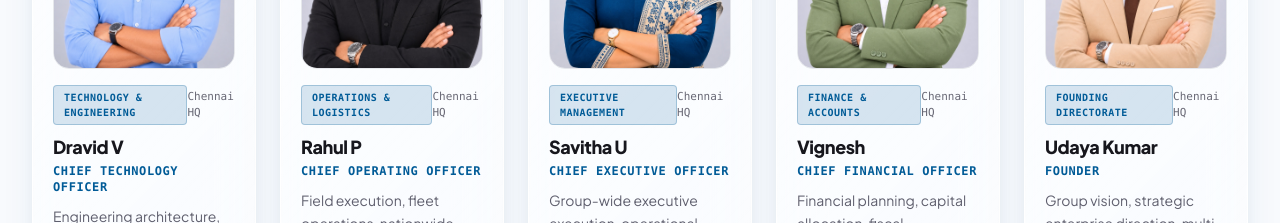
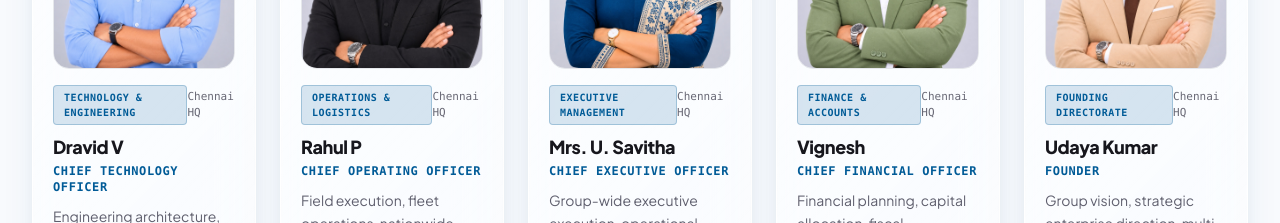
Before and after one commit to zuvocabs/zuvo-portfolio-, a React (Vite) app: page /people in a window 1280 px wide. Shown: the part 1060-1283 px from the top of the page. Built offline with nearby package versions, Linux system fonts and the light colour scheme.

Commit message:
fix: correct director name to Udaya Kumar and standardize CEO name to Mrs. U. Savitha across site

```diff
--- a/src/Components/Navbar.jsx
+++ b/src/Components/Navbar.jsx
@@ -175,7 +175,7 @@ export default function Navbar() {
                     <Award size={16} className="text-[#015B97] shrink-0" />
                     <div>
                       <div className="font-bold text-[#17171D]">Leadership</div>
-                      <div className="text-[10px] text-[#686875]">Founder Mr. Udaya Kumar & CEO Ms. Savitha U</div>
+                      <div className="text-[10px] text-[#686875]">Founder Mr. Udaya Kumar & CEO Mrs. U. Savitha</div>
                     </div>
                   </Link>
 
--- a/src/Components/RouteSEO.jsx
+++ b/src/Components/RouteSEO.jsx
@@ -34,8 +34,8 @@ const routeSEO = {
   },
   '/leadership': {
     title: 'Executive Leadership & Board of Directors | ZUVO India Pvt. Ltd.',
-    description: 'Meet the executive leadership and governing board driving ZUVO India forward: Founder Mr. Udaya Kumar and CEO Ms. Savitha U.',
-    keywords: 'zuvo leadership, Udaya Kumar founder, Savitha U CEO, board of directors zuvo, executive team chennai, corporate governance zuvo india'
+    description: 'Meet the executive leadership and governing board driving ZUVO India forward: Founder Mr. Udaya Kumar and CEO Mrs. U. Savitha.',
+    keywords: 'zuvo leadership, Udaya Kumar founder, U. Savitha CEO, board of directors zuvo, executive team chennai, corporate governance zuvo india'
   },
   '/people': {
     title: 'Our People & Culture | Empowering Talent at ZUVO India',
--- a/src/data/zuvoData.js
+++ b/src/data/zuvoData.js
@@ -14,12 +14,12 @@ export const companyInfo = {
     visionPhilosophy: "Leadership at ZUVO is defined by disciplined execution, ground-level partner empathy, and relentless long-term value creation. By fostering synergy across mobility, commerce, and consumer hardware, we architect ecosystems where technology serves people with integrity and reliability."
   },
   ceo: {
-    name: "Ms. Savitha U",
+    name: "Mrs. U. Savitha",
     title: "Chief Executive Officer (CEO)",
     role: "CEO",
     company: "ZUVO India Pvt. Ltd.",
     image: "/team-ceo-savitha-u.jpg",
-    bio: "Ms. Savitha U serves as the Chief Executive Officer of ZUVO India Pvt. Ltd., steering the executive operations, business strategy, cross-vertical integration, and institutional expansion across all operating companies. Her leadership ensures operational excellence, robust corporate governance, and sustainable value delivery.",
+    bio: "Mrs. U. Savitha serves as the Chief Executive Officer of ZUVO India Pvt. Ltd., steering the executive operations, business strategy, cross-vertical integration, and institutional expansion across all operating companies. Her leadership ensures operational excellence, robust corporate governance, and sustainable value delivery.",
     quote: "We lead with clarity of mission, operational rigor, and deep respect for every customer, merchant, and partner across the ZUVO ecosystem.",
     visionPhilosophy: "Driving sustainable corporate growth demands seamless alignment between innovative technology and real-world execution. At ZUVO, we champion accountability, agility, and a culture of performance."
   },
@@ -32,14 +32,14 @@ export const companyInfo = {
       focus: "Corporate Governance, Strategic Advisory & Compliance"
     },
     {
-      name: "Udhaya",
+      name: "Udaya Kumar",
       title: "Director",
       role: "Board of Directors",
       company: "ZUVO India Pvt. Ltd.",
       focus: "Executive Oversight, Long-Term Strategy & Growth"
     }
   ],
-  parentDescription: "ZUVO India Pvt. Ltd. is a diversified technology and business conglomerate founded in 2025 and headquartered at TIDEL Park, Chennai. Founded by Mr. Udaya Kumar and led by CEO Ms. Savitha U, ZUVO incubates, scales, and connects high-impact ventures across four strategic verticals: Mobility & Transportation, Consumer Commerce, Wholesale & B2B Commerce, and Consumer Electronics & Digital Innovation.",
+  parentDescription: "ZUVO India Pvt. Ltd. is a diversified technology and business conglomerate founded in 2025 and headquartered at TIDEL Park, Chennai. Founded by Mr. Udaya Kumar and led by CEO Mrs. U. Savitha, ZUVO incubates, scales, and connects high-impact ventures across four strategic verticals: Mobility & Transportation, Consumer Commerce, Wholesale & B2B Commerce, and Consumer Electronics & Digital Innovation.",
   email: "support@zuvocabs.com",
   phone: "+91 90032 41214",
   address: "1st Floor, D Block (Module 115), TIDEL Park, 4, SH 49A, Tharamani, Chennai, Tamil Nadu 600113.",
@@ -78,7 +78,7 @@ export const executiveLeadership = [
     id: "ceo",
     role: "CEO",
     title: "Chief Executive Officer",
-    name: "Savitha U",
+    name: "Mrs. U. Savitha",
     image: "/team-ceo-savitha-u.jpg",
     department: "Executive Management",
     focus: "Corporate strategy, business growth, organizational leadership, and executive execution across all conglomerate ventures."
@@ -329,7 +329,7 @@ export const departmentsData = [
       },
       {
         id: "exec-ceo",
-        name: "Savitha U",
+        name: "Mrs. U. Savitha",
         role: "CEO",
         title: "Chief Executive Officer",
         department: "Executive Management",
--- a/src/pages/AboutPage.jsx
+++ b/src/pages/AboutPage.jsx
@@ -42,7 +42,7 @@ export default function AboutPage() {
               Built on Institutional Discipline & Technological Utility
             </h2>
             <p className="text-[#5F5F6E] text-base leading-relaxed">
-              ZUVO India Pvt. Ltd. was established in 2025 by Founder Mr. Udaya Kumar and is stewarded by CEO Ms. Savitha U alongside executive officers with a clear mandate: build resilient, consumer-focused digital and physical business models that directly address the daily transport, commerce, and electronics requirements of modern India.
+              ZUVO India Pvt. Ltd. was established in 2025 by Founder Mr. Udaya Kumar and is stewarded by CEO Mrs. U. Savitha alongside executive officers with a clear mandate: build resilient, consumer-focused digital and physical business models that directly address the daily transport, commerce, and electronics requirements of modern India.
             </p>
             <p className="text-[#5F5F6E] text-base leading-relaxed">
               Operating from TIDEL Park—the IT backbone of Chennai—ZUVO provides centralized engineering governance, strategic capital allocation, and brand stewardship, enabling each operating venture to scale with autonomy and speed.
--- a/src/pages/LeadershipPage.jsx
+++ b/src/pages/LeadershipPage.jsx
@@ -31,7 +31,7 @@ export default function LeadershipPage() {
           </h1>
 
           <p className="mt-5 text-base sm:text-lg text-[#5F5F6E] max-w-2xl mx-auto leading-relaxed">
-            Founded in 2025 by Mr. Udaya Kumar and stewarded by CEO Ms. Savitha U alongside executive officers, ZUVO India Pvt. Ltd. drives institutional discipline and scalable innovation from TIDEL Park, Chennai.
+            Founded in 2025 by Mr. Udaya Kumar and stewarded by CEO Mrs. U. Savitha alongside executive officers, ZUVO India Pvt. Ltd. drives institutional discipline and scalable innovation from TIDEL Park, Chennai.
           </p>
         </div>
       </div>
```
